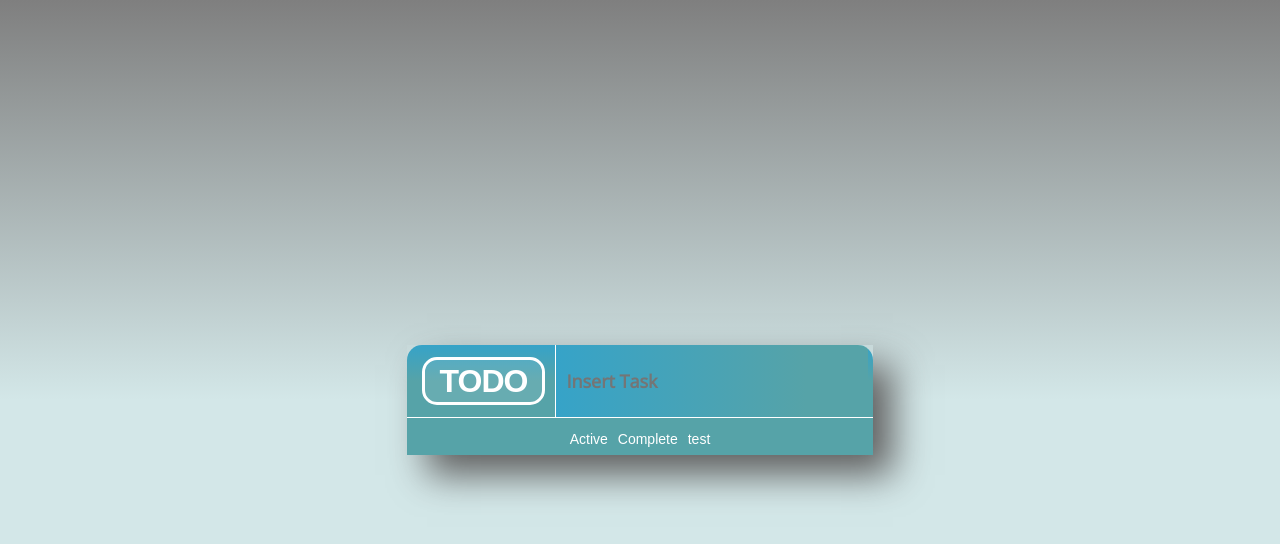
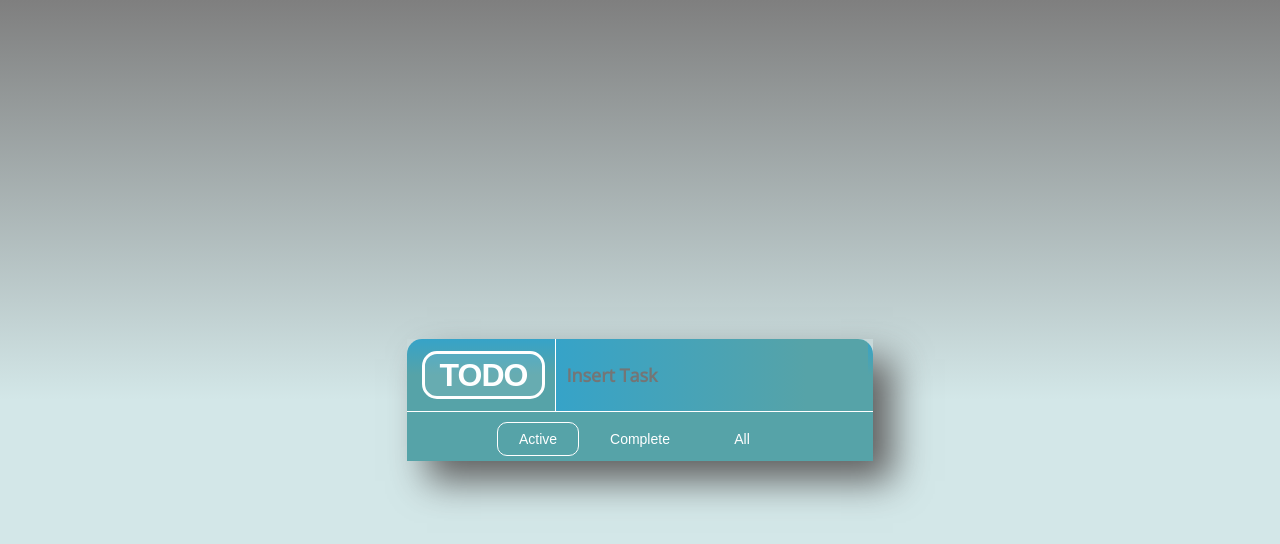
Before and after one commit to danielnehrig/jQuery-Todo, a plain HTML site: page index.html in a window 1280 px wide. Both pictures are taken after a click on the link "Active". Drawn offline with nearby package versions, Linux system fonts and the light colour scheme; a web font is replaced by a local one.

Commit message:
Todo jQuery update

```diff
--- a/assets/css/main.sass
+++ b/assets/css/main.sass
@@ -1,4 +1,4 @@
-@import '1-bourbon/app/assets/stylesheets/bourbon'
+@import '1-frameworks/bourbon/app/assets/stylesheets/bourbon'
 @import '2-basics/normalize'
 @import '2-basics/fonts'
 @import '2-basics/vars'
@@ -126,6 +126,13 @@
 				+justify-content(center)
 				+align-items(center)
 				background-color: #56A3A8
+				text-align: center
 				a
-					margin: 5px
+					margin: 5px 10px
 					color: white
+					padding: 5px
+					border: 1px solid transparent
+					border-radius: 10px
+					width: 70px
+					&.active
+						border: 1px solid white
--- a/assets/js/functions.js
+++ b/assets/js/functions.js
@@ -9,9 +9,6 @@ $(document).on('click', '.completed', function() {
    $(this).toggleClass("hov");
 });
 
-// $( "ul" ).sortable();
-
-// Pressing enter
 $(document).keypress(function(e) {
     var str = $( "#todo-text-inp" ).val();
 
@@ -23,7 +20,6 @@ $(document).keypress(function(e) {
     }
 });
 
-// Press the + sign
 $("h1.active").click(function(){
   var str = $( "#todo-text-inp" ).val();
 
@@ -37,4 +33,23 @@ $("h1.active").click(function(){
 $("#todo-text-inp").focus(function() {
 	$("h1").addClass("active");
 });
+
+$(".filter-complete").click(function() {
+  $(this).addClass("active");
+  $(".filter-active, .filter-all").removeClass("active");
+  $("li.row").slideUp();
+  $("li.row.complete").slideDown();
 });
+$(".filter-all").click(function() {
+  $(this).addClass("active");
+  $(".filter-complete, .filter-active").removeClass("active");
+  $("li.row").fadeIn();
+});
+$(".filter-active").click(function() {
+  $(this).addClass("active");
+  $(".filter-complete, .filter-all").removeClass("active");
+  $("li.row").slideDown();
+  $("li.row.complete").slideUp();
+});
+
+});
--- a/index.html
+++ b/index.html
@@ -20,11 +20,11 @@
 	        </section>
 
 	        <footer>
-	        	<span><a href="#">Active</a><a href="#">Complete</a><a href="">test</a></span>
+	        	<span><a href="#" class="filter-active">Active</a><a href="#" class="filter-complete">Complete</a><a href="#" class="filter-all">All</a></span>
 	        </footer>
 	    </div>
 	</div>
 </body>
-<script src="assets/js/jquery.min.js"></script>
+<script src="https://code.jquery.com/jquery-2.1.4.js"></script>
 <script src="assets/js/functions.js"></script>
 </html>
```
Also changed, not shown: assets/css/main.css, 2 other files.
